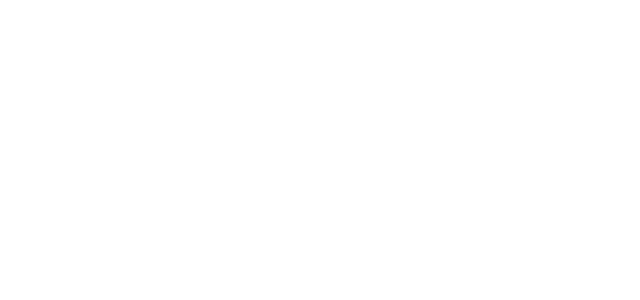
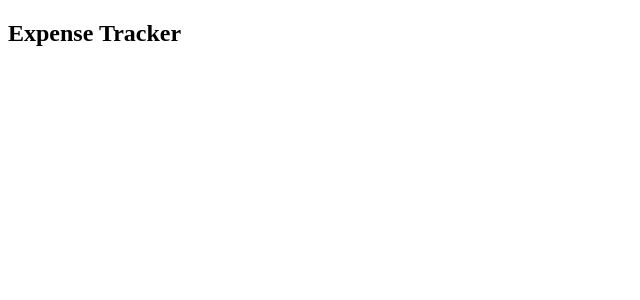
Before and after one commit to shivsgkashyap/expense-tracker, a React (Vite) app: page / in a window 1280 px wide. Shown: the top 300 px of the page, without its empty margins (0-640 px from the left). Built offline with nearby package versions, Linux system fonts and the light colour scheme.

Commit message:
Added header component

```diff
--- a/src/App.jsx
+++ b/src/App.jsx
@@ -1,10 +1,12 @@
-import { useState } from "react";
+import { Header } from "./components/Header";
 import "./App.css";
 
 function App() {
-  const [count, setCount] = useState(0);
-
-  return <div className="App"></div>;
+  return (
+    <div>
+      <Header />
+    </div>
+  );
 }
 
 export default App;
--- /dev/null
+++ b/src/components/Header.jsx
@@ -0,0 +1,5 @@
+import React from "react";
+
+export const Header = () => {
+  return <h2>Expense Tracker</h2>;
+};
```
